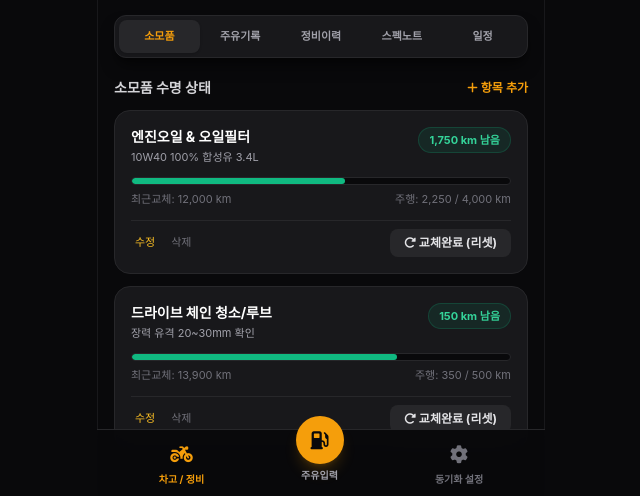
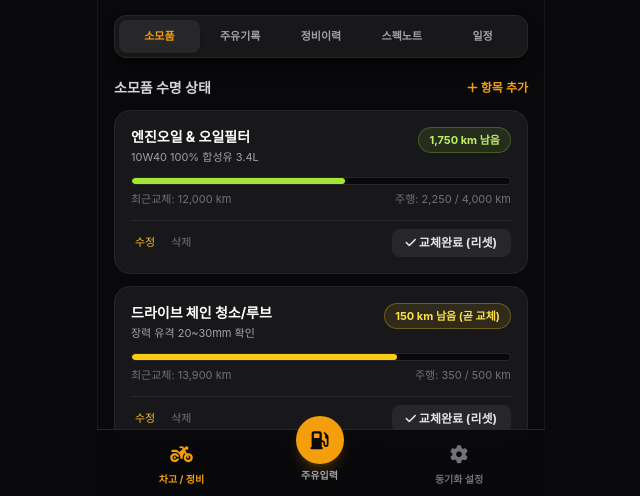
Before and after one commit to sharephh-web/moto-garage, a plain HTML site: page index.html in a window 1280 px wide. Shown: the part 303-799 px from the top of the page, without its empty margins (319-959 px from the left). Drawn offline with nearby package versions, Linux system fonts and the light colour scheme; a web font is replaced by a local one.

Commit message:
Add files via upload

```diff
--- a/index.html
+++ b/index.html
@@ -666,6 +666,14 @@ window.openDay = ds => {
 };
 
 /* ---------- 렌더링 ---------- */
+// [사용률 상한(%), 막대 색, 뱃지 색, 문구]
+const STAGES = [
+  [50,  'bg-emerald-500', 'text-emerald-400 bg-emerald-500/10 border-emerald-500/20', ''],
+  [70,  'bg-lime-400',    'text-lime-300 bg-lime-400/10 border-lime-400/25', ''],
+  [85,  'bg-yellow-400',  'text-yellow-300 bg-yellow-400/10 border-yellow-400/30', ' (곧 교체)'],
+  [95,  'bg-orange-500',  'text-orange-400 bg-orange-500/10 border-orange-500/30', ' (임박)'],
+  [100, 'bg-red-500',     'text-red-400 bg-red-500/10 border-red-500/30', ' (교체 시기!)']
+];
 function renderAll() {
   const b = bike();
   $('bike-tabs').innerHTML = appData.bikes.map(x => `
@@ -686,9 +694,8 @@ function renderAll() {
   $('list-consumables').innerHTML = b.consumables.length ? b.consumables.map(c => {
     const used = Math.max(0, b.odo - n(c.lastOdo)), interval = n(c.interval) || 1;
     const remain = interval - used, pct = Math.min(100, used / interval * 100);
-    let bar = 'bg-emerald-500', txt = `${fmt(remain)} km 남음`, badge = 'text-emerald-400 bg-emerald-500/10 border-emerald-500/20';
-    if (pct >= 100) { bar = 'bg-red-500'; txt = `${fmt(Math.abs(remain))} km 초과!`; badge = 'text-red-400 bg-red-500/10 border-red-500/30 animate-pulse'; }
-    else if (pct >= 80) { bar = 'bg-amber-500'; txt += ' (임박)'; badge = 'text-amber-400 bg-amber-500/10 border-amber-500/20'; }
+    const [, bar, badge, tail] = STAGES.find(x => pct < x[0]) || [0, 'bg-red-500', 'text-red-400 bg-red-500/10 border-red-500/30 animate-pulse', ''];
+    const txt = pct >= 100 ? `${fmt(Math.abs(remain))} km 초과!` : `${fmt(remain)} km 남음${tail}`;
     return `<div class="bg-zinc-900 rounded-2xl p-4 border border-zinc-800 space-y-3">
       <div class="flex justify-between items-start gap-2">
         <div class="min-w-0"><h4 class="text-sm font-bold text-white">${esc(c.name)}</h4>
@@ -704,7 +711,7 @@ function renderAll() {
           <button onclick="editCons('${esc(c.id)}')" class="text-[11px] text-amber-400 px-1 py-1">수정</button>
           <button onclick="delCons('${esc(c.id)}')" class="text-[11px] text-zinc-500 hover:text-red-400 px-1 py-1">삭제</button>
         </div>
-        <button onclick="resetCons('${esc(c.id)}')" class="bg-zinc-800 hover:bg-amber-500 hover:text-zinc-950 text-zinc-200 text-xs font-bold px-3.5 py-1.5 rounded-lg transition"><i class="fa-solid fa-rotate-right"></i> 교체완료 (리셋)</button>
+        <button onclick="resetCons('${esc(c.id)}')" class="bg-zinc-800 hover:bg-amber-500 hover:text-zinc-950 text-zinc-200 text-xs font-bold px-3.5 py-1.5 rounded-lg transition"><i class="fa-solid fa-check"></i> 교체완료 (리셋)</button>
       </div></div>`;
   }).join('') : empty('등록된 소모품 항목이 없습니다.');
 
```
